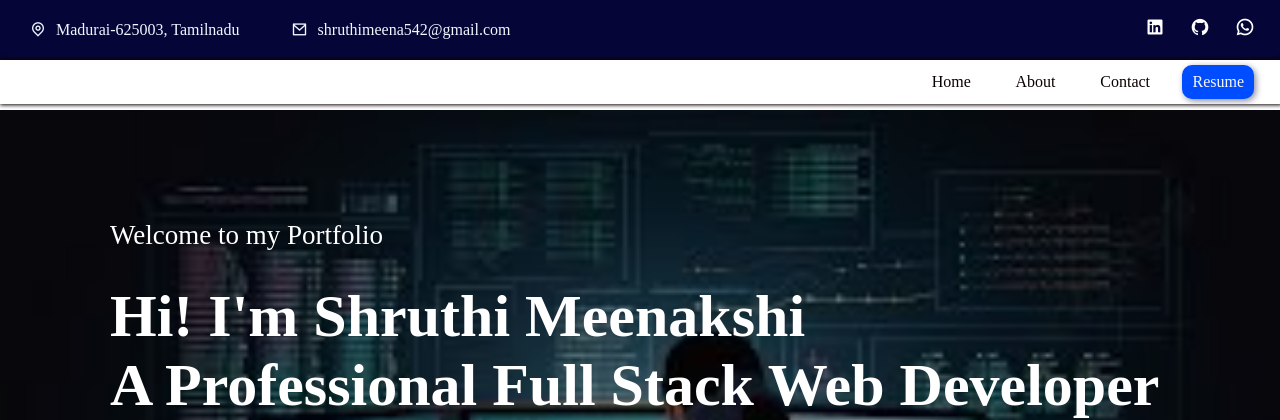
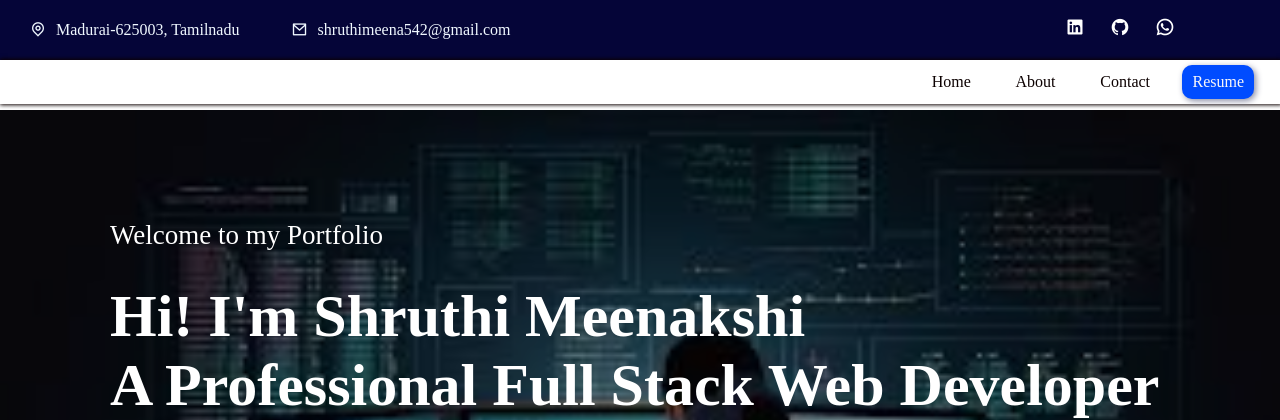
Before and after one commit to ShruthiMeenakshi/Shruthi_Meenakshi, a PHP site: page /home.html in a window 1280 px wide. Shown: the top 420 px of the page. Run offline with PHP 8.4, Linux system fonts and the light colour scheme; some libraries are stand-ins or nearby versions.

Commit message:
Update home.css

```diff
--- a/portfolio/Program/home.css
+++ b/portfolio/Program/home.css
@@ -37,6 +37,7 @@ header {
 .icons{
   display: flex;
   justify-content: flex-end;
+  margin-right: 5rem;
 }
 
 .iconsub a {
```
